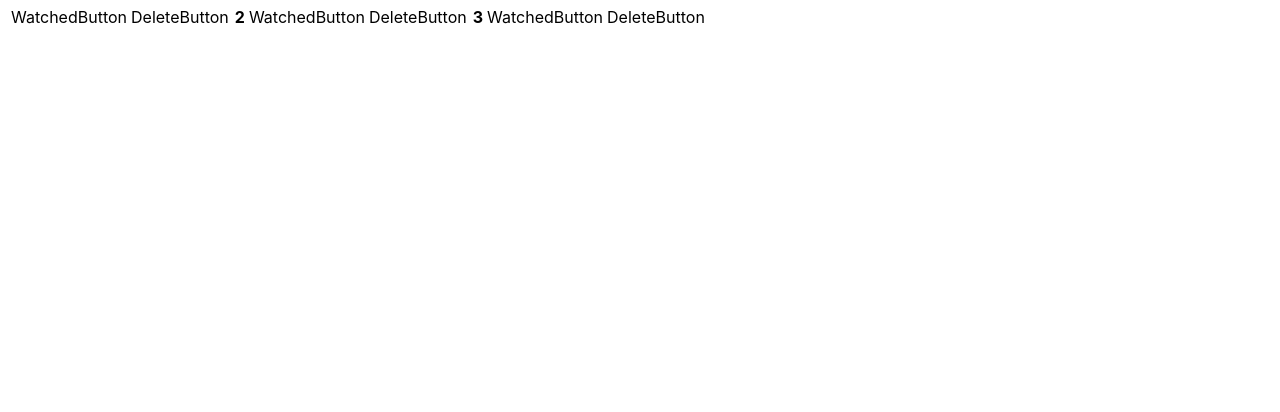
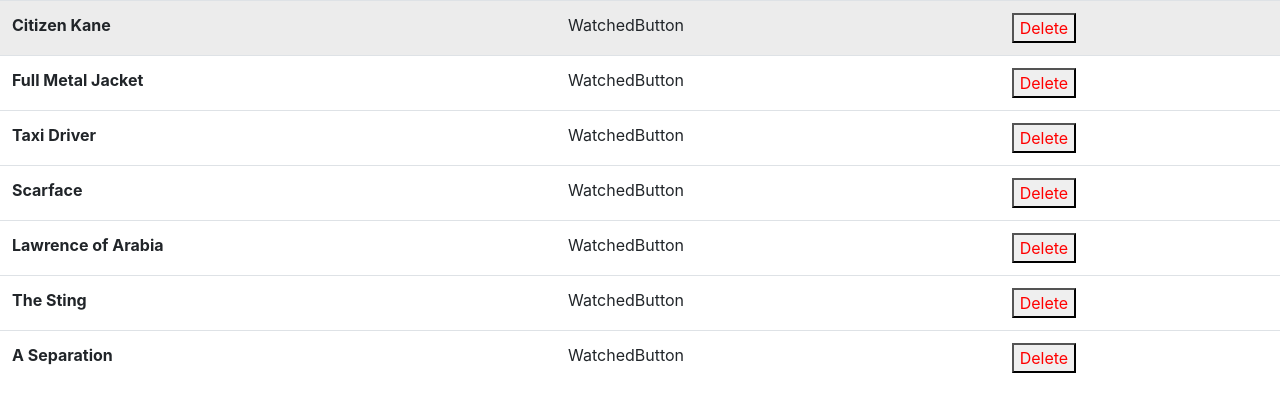
Before and after one commit to saraadelalhaddad/movie-watchlist, a React (Create React App) app: page / in a window 1280 px wide. Shown: the top 412 px of the page. Built offline with nearby package versions, Linux system fonts and the light colour scheme.

Commit message:
added delete button

```diff
--- a/package.json
+++ b/package.json
@@ -6,6 +6,9 @@
     "@testing-library/jest-dom": "^5.11.4",
     "@testing-library/react": "^11.1.0",
     "@testing-library/user-event": "^12.1.10",
+    "bootstrap": "^4.5.3",
+    "mobx": "^6.0.4",
+    "mobx-react": "^7.0.5",
     "react": "^17.0.1",
     "react-dom": "^17.0.1",
     "react-scripts": "4.0.0",
--- a/src/App.js
+++ b/src/App.js
@@ -1,13 +1,13 @@
 import "./App.css";
-import { TableWatchList } from "./styles";
+
 import Watchlist from "./components/Watchlist";
 // import Watched from "./components/Watched";
 
 function App() {
   return (
-    <TableWatchList>
+    <div>
       <Watchlist />
-    </TableWatchList>
+    </div>
   );
 }
 
--- a/src/components/MovieItem.js
+++ b/src/components/MovieItem.js
@@ -1,12 +1,17 @@
-/*** Styles ***/
-import { MovieWrapper } from "../styles";
+import DeleteButton from "./buttons/DeleteButton";
+
+import { observer } from "mobx-react";
 
 const MovieItem = ({ movie }) => {
   return (
-    <MovieWrapper>
-      <p>{movie.title}</p>
-    </MovieWrapper>
+    <tr>
+      <th scope="row">{movie.title}</th>
+      <td>WatchedButton</td>
+      <td>
+        <DeleteButton movieId={movie.id} />
+      </td>
+    </tr>
   );
 };
 
-export default MovieItem;
+export default observer(MovieItem);
--- a/src/components/Watched.js
+++ /dev/null
@@ -1,5 +0,0 @@
-const Watched = () => {
-  return <div></div>;
-};
-
-export default Watched;
--- /dev/null
+++ b/src/components/WatchedList.js
@@ -0,0 +1,5 @@
+const WatchedList = () => {
+  return <div></div>;
+};
+
+export default WatchedList;
--- a/src/components/Watchlist.js
+++ b/src/components/Watchlist.js
@@ -1,41 +1,20 @@
-/*** Styles ***/
-import { ListWrapper } from "../styles";
+import { observer } from "mobx-react";
 
 /*** Components ***/
 import MovieItem from "./MovieItem";
 
-/*** Data ***/
-import movies from "../movies";
+import movieStore from "../stores/movieStore";
 
 const Watchlist = () => {
-  const watchList = movies.map((movie) => (
+  const watchList = movieStore.movies.map((movie) => (
     <MovieItem key={movie.id} movie={movie} />
   ));
 
   return (
-    <ListWrapper>
-      {/* {watchList} */}
-      <table class="table table-hover">
-        <tbody>
-          <watchList>
-            <th scope="row">{watchList.title}</th>
-            <td>WatchedButton</td>
-            <td>DeleteButton</td>
-          </watchList>
-          <watchList>
-            <th scope="row">2</th>
-            <td>WatchedButton</td>
-            <td>DeleteButton</td>
-          </watchList>
-          <watchList>
-            <th scope="row">3</th>
-            <td>WatchedButton</td>
-            <td>DeleteButton</td>
-          </watchList>
-        </tbody>
-      </table>
-    </ListWrapper>
+    <table class="table table-hover">
+      <tbody>{watchList}</tbody>
+    </table>
   );
 };
 
-export default Watchlist;
+export default observer(Watchlist);
--- /dev/null
+++ b/src/components/buttons/DeleteButton.js
@@ -0,0 +1,13 @@
+import React from "react";
+import { DeleteButtonStyled } from "../../styles";
+import movieStore from "../../stores/movieStore";
+
+const DeleteButton = ({ movieId }) => {
+  return (
+    <DeleteButtonStyled onClick={() => movieStore.deleteMovie(movieId)}>
+      Delete
+    </DeleteButtonStyled>
+  );
+};
+
+export default DeleteButton;
--- /dev/null
+++ b/src/components/buttons/WatchedButton.js
@@ -0,0 +1,5 @@
+const WatchedButton = () => {
+  <button></button>;
+};
+
+export default WatchedButton;
--- a/src/stores/movieStore.js
+++ b/src/stores/movieStore.js
@@ -1,7 +1,7 @@
-import { makeObservable, observable } from "mobx";
+import { makeObservable, observable, action } from "mobx";
 
 /*** Data ***/
-import movies from "./movies";
+import movies from "../movies";
 
 class MovieStore {
   movies = movies;
@@ -9,8 +9,13 @@ class MovieStore {
   constructor() {
     makeObservable(this, {
       movies: observable,
+      deleteMovie: action,
     });
   }
+
+  deleteMovie = (movieId) => {
+    this.movies = this.movies.filter((movie) => movie.id !== movieId);
+  };
 }
 
 const movieStore = new MovieStore();
--- a/src/styles.js
+++ b/src/styles.js
@@ -12,6 +12,6 @@ export const ListWrapper = styled.div`
   display: flex;
 `;
 
-export const TableWatchList = styled.table`
-  align-item: center;
+export const DeleteButtonStyled = styled.button`
+  color: red;
 `;
```
Also changed, not shown: src/index.js (+7 -6 lines), 1 other file (tests, documents, lock files or other folders).
